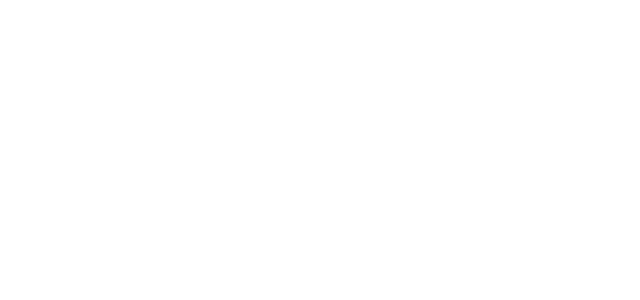
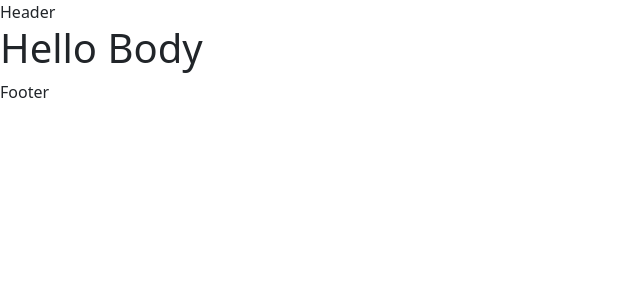
Before and after one commit to lilly0305/blog-MERN-stack, a React (Create React App) app in the folder client/: page / in a window 1280 px wide. Shown: the top 300 px of the page, without its empty margins (0-640 px from the left). Built offline with nearby package versions, Linux system fonts and the light colour scheme.

Commit message:
commit before router error solving

```diff
--- a/client/public/index.html
+++ b/client/public/index.html
@@ -10,34 +10,10 @@
       content="Web site created using create-react-app"
     />
     <link rel="apple-touch-icon" href="%PUBLIC_URL%/logo192.png" />
-    <!--
-      manifest.json provides metadata used when your web app is installed on a
-      user's mobile device or desktop. See https://developers.google.com/web/fundamentals/web-app-manifest/
-    -->
     <link rel="manifest" href="%PUBLIC_URL%/manifest.json" />
-    <!--
-      Notice the use of %PUBLIC_URL% in the tags above.
-      It will be replaced with the URL of the `public` folder during the build.
-      Only files inside the `public` folder can be referenced from the HTML.
-
-      Unlike "/favicon.ico" or "favicon.ico", "%PUBLIC_URL%/favicon.ico" will
-      work correctly both with client-side routing and a non-root public URL.
-      Learn how to configure a non-root public URL by running `npm run build`.
-    -->
-    <title>React App</title>
+    <title>Lilly's Blog</title>
   </head>
   <body>
     <noscript>You need to enable JavaScript to run this app.</noscript>
     <div id="root"></div>
-    <!--
-      This HTML file is a template.
-      If you open it directly in the browser, you will see an empty page.
-
-      You can add webfonts, meta tags, or analytics to this file.
-      The build step will place the bundled scripts into the <body> tag.
-
-      To begin the development, run `npm start` or `yarn start`.
-      To create a production bundle, use `npm run build` or `yarn build`.
-    -->
-  </body>
 </html>
--- a/client/src/App.js
+++ b/client/src/App.js
@@ -1,5 +1,17 @@
+import "bootstrap/dist/css/bootstrap.min.css";
+import MyRouter from "./routes/Router";
+import { Provider } from "react-redux";
+import store, { history } from "./store";
+import { ConnectedRouter } from "connected-react-router";
+
 const App = () => {
-  return <div className="App"></div>;
+  return (
+    <Provider store={store}>
+      {/* <ConnectedRouter history={history}> */}
+      <MyRouter />
+      {/* </ConnectedRouter> */}
+    </Provider>
+  );
 };
 
 export default App;
--- /dev/null
+++ b/client/src/components/Footer.js
@@ -0,0 +1,5 @@
+const Footer = () => {
+  return <div>Footer</div>;
+};
+
+export default Footer;
--- /dev/null
+++ b/client/src/components/Header.js
@@ -0,0 +1,5 @@
+const Header = () => {
+  return <div>Header</div>;
+};
+
+export default Header;
--- /dev/null
+++ b/client/src/routes/Router.js
@@ -0,0 +1,12 @@
+import Footer from "../components/Footer";
+import Header from "../components/Header";
+
+const MyRouter = () => (
+  <>
+    <Header />
+    <h1>Hello Body</h1>
+    <Footer />
+  </>
+);
+
+export default MyRouter;
--- a/client/src/store.js
+++ b/client/src/store.js
@@ -1,7 +1,7 @@
 import {
   legacy_createStore as createStore,
   compose,
-  applyMiddleWare,
+  applyMiddleware,
 } from "redux";
 import createSagaMiddleware from "redux-saga";
 import { createBrowserHistory } from "history";
@@ -25,7 +25,7 @@
 const store = createStore(
   createRootReducer(history),
   initalState,
-  composeEnhancer(applyMiddleWare(...middlewares))
+  composeEnhancer(applyMiddleware(...middlewares))
 );
 
 sagaMiddleware.run(rootSaga);
--- a/package.json
+++ b/package.json
@@ -18,7 +18,9 @@
     "hpp": "^0.2.3",
     "jsonwebtoken": "^8.5.1",
     "moment": "^2.29.4",
-    "mongoose": "^6.6.5"
+    "mongoose": "^6.6.5",
+    "react-router-dom": "^6.4.2",
+    "redux-first-history": "^5.1.1"
   },
   "devDependencies": {
     "@babel/cli": "^7.19.3",
```
Also changed, not shown: 1 other file (tests, documents, lock files or other folders).
